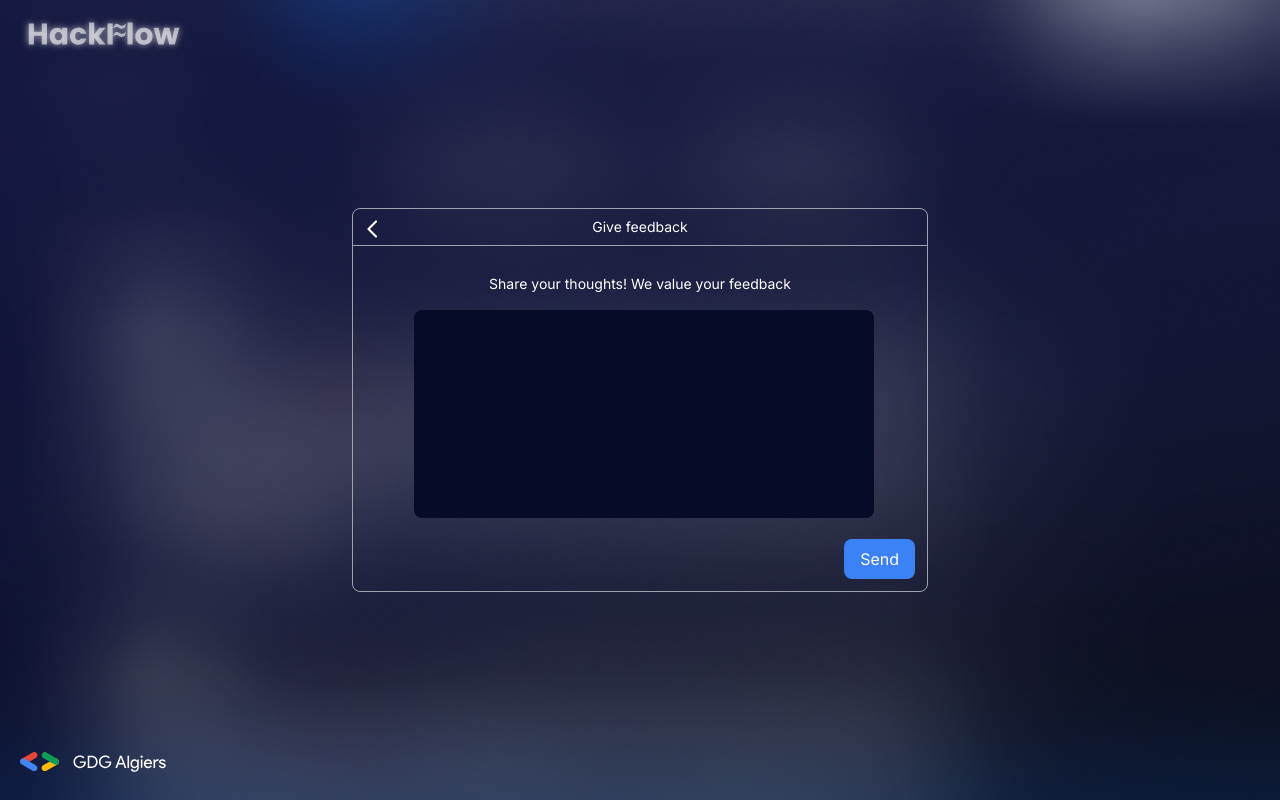
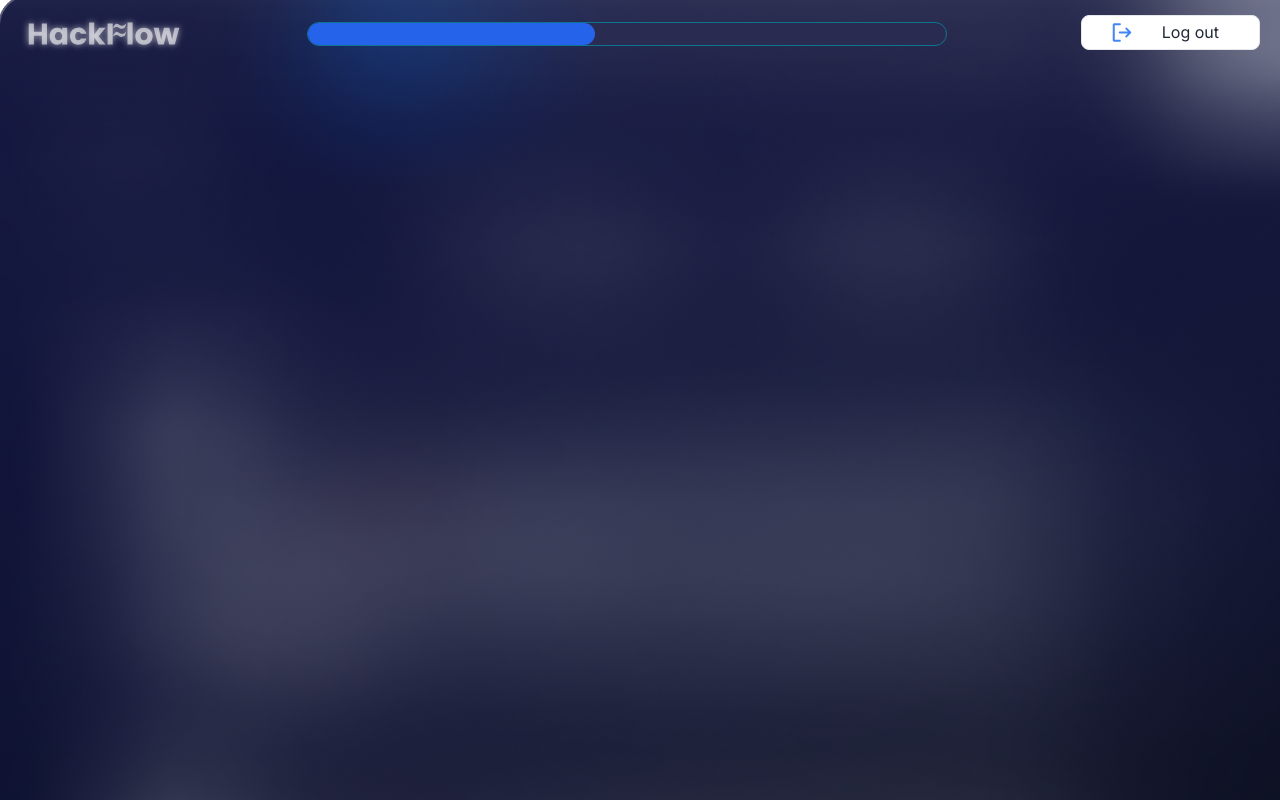
Before and after one commit to imadfen/GDG_Hack_OR-BIT_Team, a Next.js app: page / in a window 1280 px wide. Built offline with nearby package versions, Linux system fonts and the light colour scheme.

Commit message:
testing participant homepage navBar

```diff
--- a/src/app/page.jsx
+++ b/src/app/page.jsx
@@ -2,8 +2,9 @@ import Link from "next/link";
 import Login from "../pages/login"
 import { NoEvent } from "../pages/NoEvent";
 import { Feedback } from "../pages/Feedback";
+import { ParticipantHomePage } from "../pages/ParticipantHomePage";
 export default function Home() {
   return (
-    <Feedback></Feedback>
+    <ParticipantHomePage></ParticipantHomePage>
   );
 }
--- /dev/null
+++ b/src/pages/ParticipantHomePage.jsx
@@ -0,0 +1,32 @@
+import React from 'react';
+
+export const ParticipantHomePage = () => {
+  return (
+    <div
+      className="absolute top-0 left-0 z-0 h-full w-full overflow-hidden flex flex-col justify-center items-center"
+      style={{ backgroundImage: `url("/bgONE.png")` }}
+    >
+      <div className="flex absolute top-0 items-center justify-between w-full">
+        <img
+          src="/HackFlow.svg"
+          alt=""
+          className="h-10 ml-4 mt-4"
+        />
+        <div className=" w-[50%] h-6 mt-3 bg-[#292c50] rounded-full dark:bg-gray-700 border border-cyan-700">
+          <div className=" h-full bg-blue-600 text-xs font-medium text-blue-100 text-center leading-none rounded-full" style={{ width: '45%' }}>
+            {' '}
+
+          </div>
+        </div>
+        <div className=" mt-2 mr-5 width-[20%]">
+          <button className="flex bg-white justify-center text-blue border
+          rounded-lg px-7 py-1 pr-10 ml-4 "
+          >
+            <img src="/SignOut.png" className='mr-7' alt="" />
+            <span>Log out</span>
+            </button>
+        </div>
+      </div>
+    </div>
+  );
+};
```
Also changed, not shown: public/SignOut.png (added).
